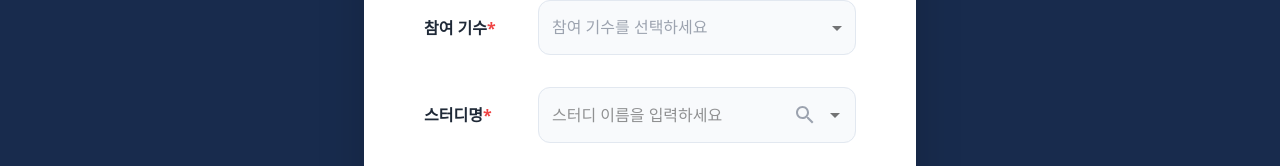
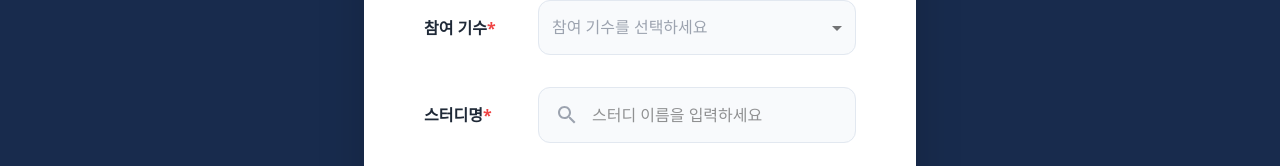
Before and after one commit to Pseudo-Lab/DevFactory, a React (Vite) app in the folder cert/frontend/: page / in a window 1280 px wide. Shown: the part 475-641 px from the top of the page. Built offline with nearby package versions, Linux system fonts and the light colour scheme.

Commit message:
feat: pop icon 제거, search icon 왼쪽으로 이동

```diff
--- a/cert/frontend/src/modules/Home/index.tsx
+++ b/cert/frontend/src/modules/Home/index.tsx
@@ -470,6 +470,7 @@ const ExportCertificateForm = () => {
                   filterOptions={(options, { inputValue }) =>
                     options.filter(o => o.toLowerCase().includes(inputValue.toLowerCase()))
                   }
+                  popupIcon={null}
                   renderTags={(value, getTagProps) =>
                     value.map((option, index) => (
                       <Chip
@@ -493,12 +494,12 @@ const ExportCertificateForm = () => {
                       size="medium"
                       InputProps={{
                         ...params.InputProps,
-                        endAdornment: (
+                        startAdornment: (
                           <>
-                            {params.InputProps.endAdornment}
-                            <InputAdornment position="end">
-                              <SearchIcon sx={{ color: '#9ca3af' }} />
+                            <InputAdornment position="start">
+                              <SearchIcon sx={{ ml: 1, color: '#9ca3af' }} />
                             </InputAdornment>
+                            {params.InputProps.startAdornment}
                           </>
                         ),
                       }}
```
